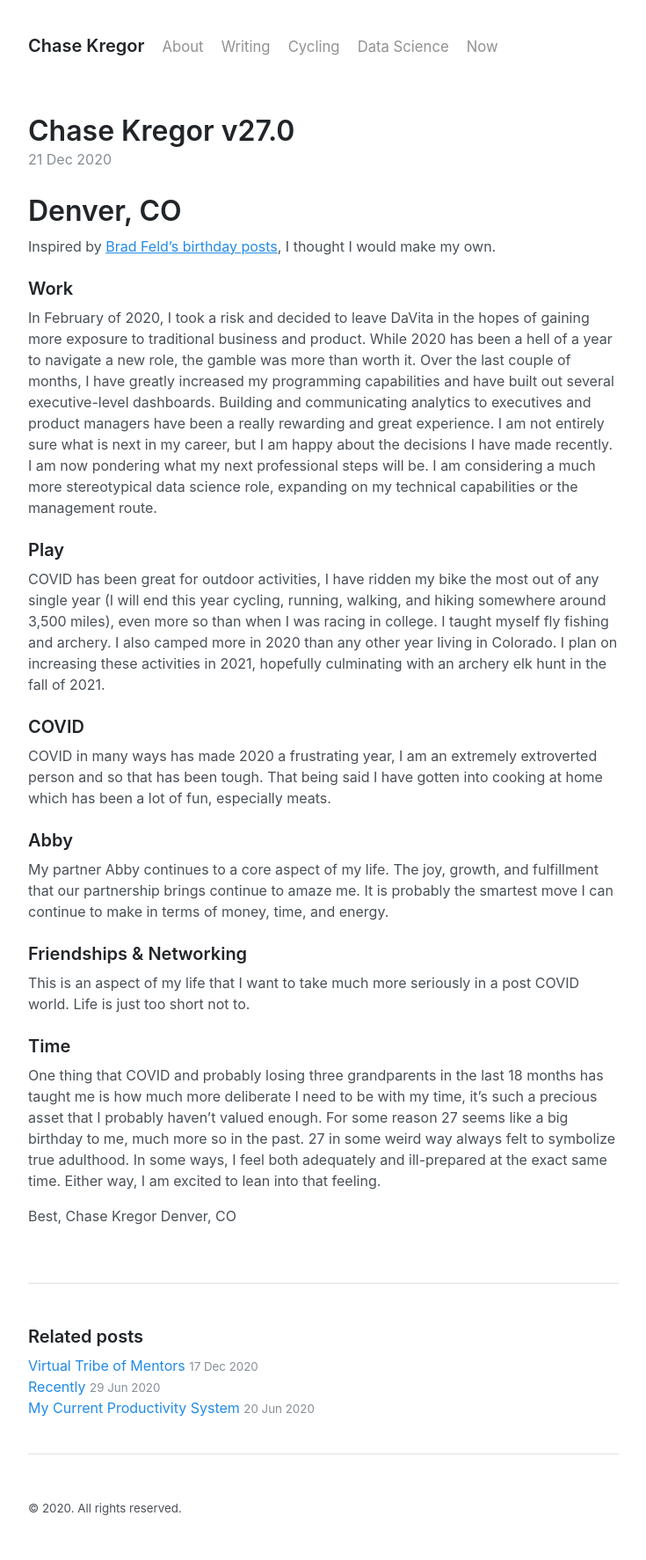
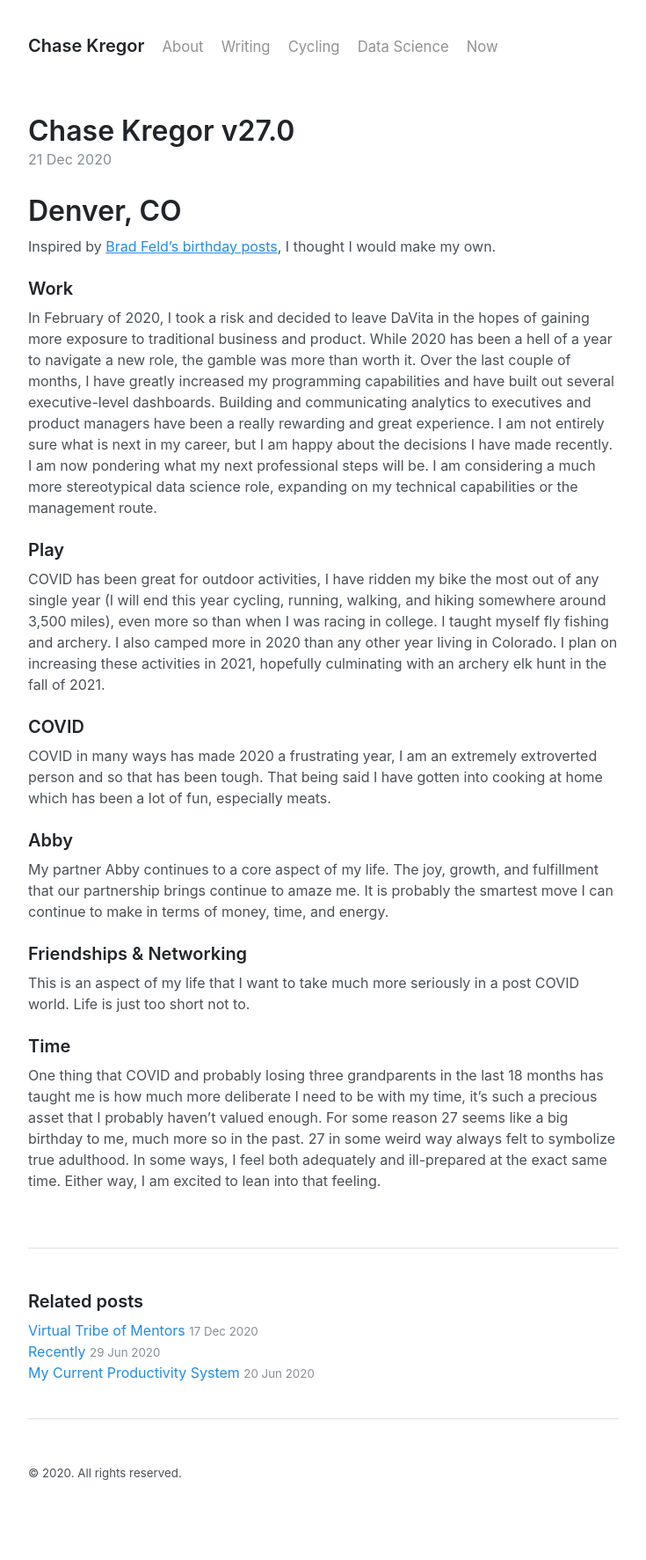
Before and after one commit to chasekregor/chasekregor.github.io, a Jekyll site: the page built from _posts/2020-12-21-chase-kregor-v27.markdown, in a window 1280 px wide. Shown: the whole page at 88% size, without its empty margins (272-1007 px from the left). Built offline with Jekyll 4.4.1, drawn with Linux system fonts in a browser that asks for light colours; after the commit the page ends 1733 px from its top, so only the background shows below that.

Commit message:
got rid of signature

```diff
--- a/_posts/2020-12-21-chase-kregor-v27.markdown
+++ b/_posts/2020-12-21-chase-kregor-v27.markdown
@@ -20,7 +20,3 @@ My partner Abby continues to a core aspect of my life. The joy, growth, and fulf
 This is an aspect of my life that I want to take much more seriously in a post COVID world. Life is just too short not to.
 ### Time
 One thing that COVID and probably losing three grandparents in the last 18 months has taught me is how much more deliberate I need to be with my time, it's such a precious asset that I probably haven't valued enough. For some reason 27 seems like a big birthday to me, much more so in the past. 27 in some weird way always felt to symbolize true adulthood. In some ways, I feel both adequately and ill-prepared at the exact same time. Either way, I am excited to lean into that feeling.
-
-Best,
-Chase Kregor
-Denver, CO
```
